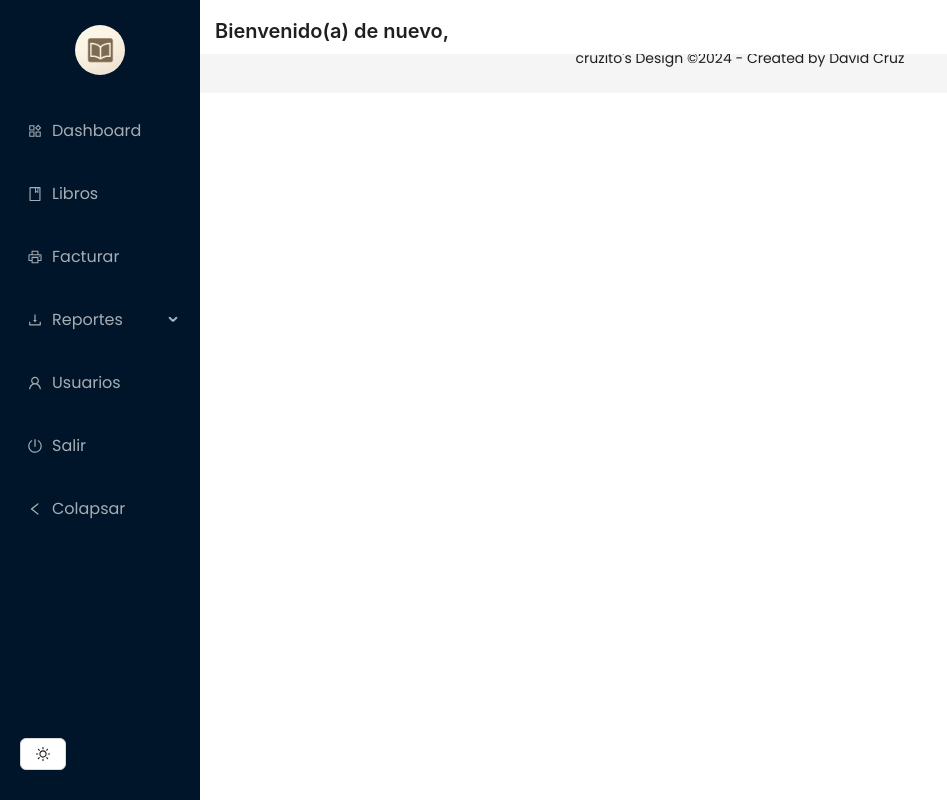
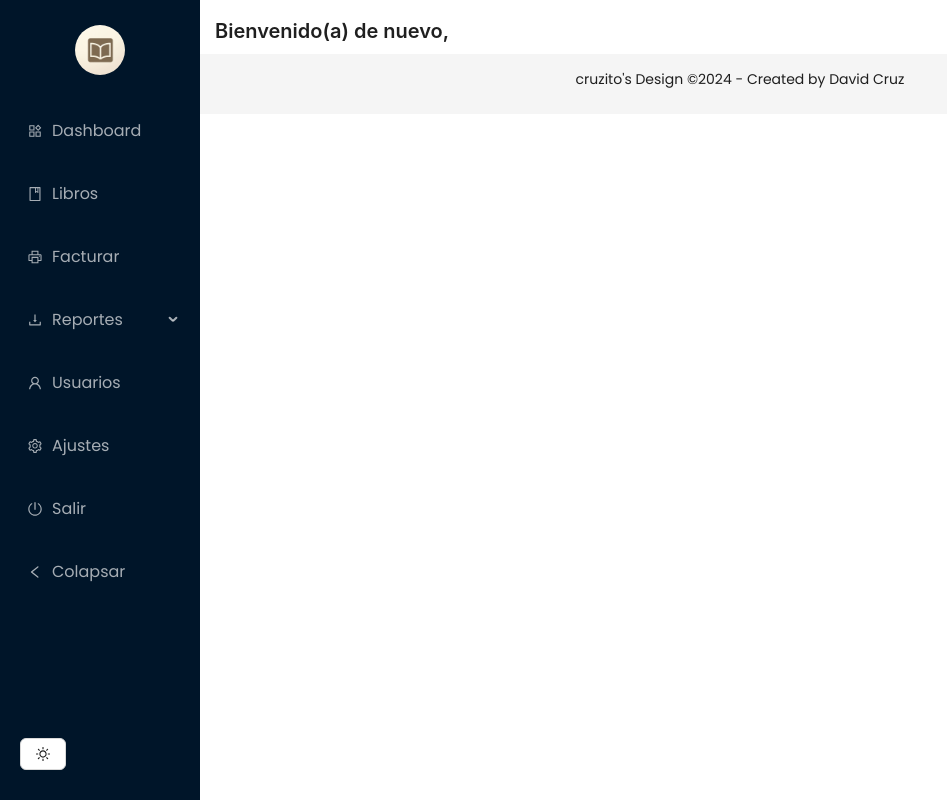
Before and after one commit to cruzito-x/library, a React (Create React App) app in the folder frontend/: page /settings in a window 1280 px wide. Shown: the whole page, without its empty margins (0-947 px from the left). Built offline with nearby package versions, Linux system fonts and the light colour scheme.

Commit message:
Save restored

```diff
--- a/frontend/src/components/menuList/MenuList.jsx
+++ b/frontend/src/components/menuList/MenuList.jsx
@@ -1,6 +1,6 @@
 import { React, useState } from 'react';
 import { Menu, theme } from 'antd';
-import { ProductOutlined, BookOutlined, DownloadOutlined, PrinterOutlined, UserOutlined, PoweroffOutlined, LeftOutlined, RightOutlined} from '@ant-design/icons';
+import { ProductOutlined, BookOutlined, DownloadOutlined, PrinterOutlined, UserOutlined, PoweroffOutlined, LeftOutlined, SettingOutlined, RightOutlined} from '@ant-design/icons';
 import { useNavigate } from 'react-router-dom';
 
 const MenuList = ({ darkTheme, collapsed, setCollapsed }) => {
@@ -55,6 +55,9 @@ const MenuList = ({ darkTheme, collapsed, setCollapsed }) => {
       <Menu.Item key='/users' icon={<UserOutlined />}>
         Usuarios
       </Menu.Item>
+      <Menu.Item key='/settings' icon={<SettingOutlined />}>
+        Ajustes
+      </Menu.Item>
       <Menu.Item key='/sign-out' icon={<PoweroffOutlined />}>
         Salir
       </Menu.Item>
--- a/frontend/src/components/sidebar/Sidebar.jsx
+++ b/frontend/src/components/sidebar/Sidebar.jsx
@@ -8,6 +8,7 @@ import Dashboard from '../../views/dashboard/Dashboard';
 import Products from '../../views/products/Products';
 import Bills from '../../views/bills/Bills';
 import Users from '../../views/users/Users';
+import Settings from '../../views/settings/Settings';
 import ToggleThemeButton from '../toggleThemeButton/ToggleThemeButton';
 import './Sidebar.css';
 
@@ -57,6 +58,7 @@ const Sidebar = () => {
             <Route path='/books' element={<Products />} />
             <Route path='/bills' element={<Bills />} />
             <Route path='/users' element={<Users />} />
+            <Route path='/settings' element={<Settings />} />
           </Routes>
           <Routes>{routes.map((route, index) => (
           <Route key={index} path={route} element={''} />
--- a/frontend/src/views/products/Products.jsx
+++ b/frontend/src/views/products/Products.jsx
@@ -140,16 +140,17 @@ const Products = () => {
 
         formData.append("titulo", formValues.titulo);
         formData.append("autor", formValues.autor);
+        formData.append("isbn", formValues.isbn);
         formData.append("fechaPublicacion", formValues.fechaPublicacion);
         formData.append("genero", formValues.genero);
         formData.append("precio", formValues.precio);
-        formData.append("isbn", formValues.isbn);
         formData.append("ingreso", formValues.ingreso);
         formData.append("sinopsis", formValues.sinopsis);
 
         if (formValues.portada && formValues.portada.file) { // Verificar si 'portada' está definido y contiene un archivo
           formData.append("portada", formValues.portada.file); // Agregar la imagen al FormData
         }
+        console.log(formData);
 
         fetch("http://localhost:3001/books/save", {
           method: "POST",
--- /dev/null
+++ b/frontend/src/views/settings/Settings.jsx
@@ -0,0 +1,9 @@
+import React from 'react'
+
+const Settings = () => {
+  return (
+    <div>Settings</div>
+  )
+}
+
+export default Settings
```
